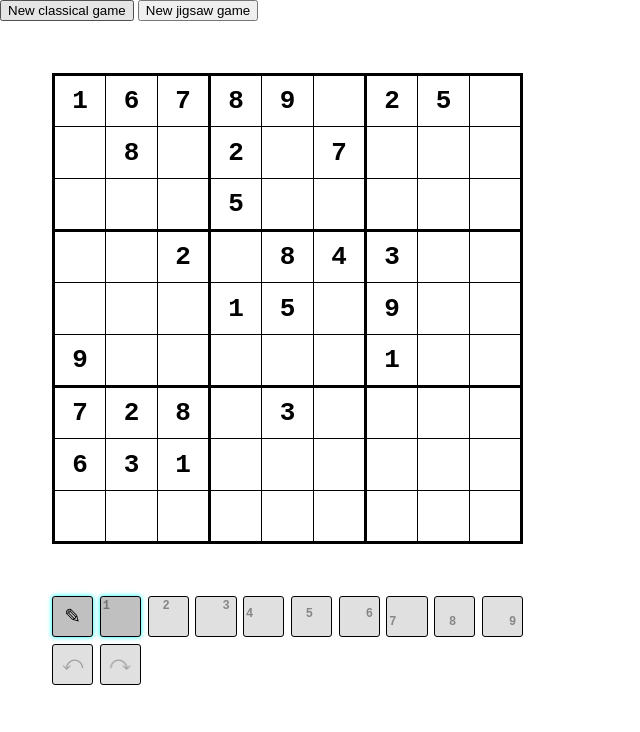
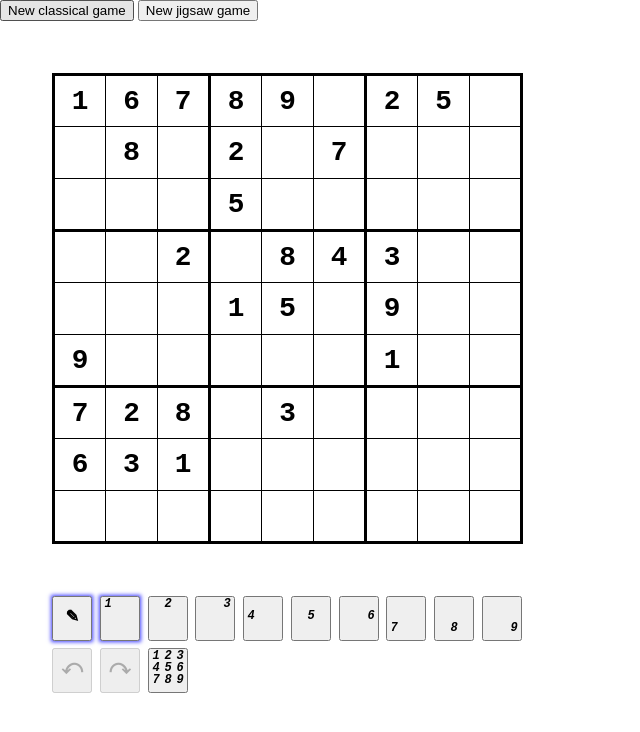
Before and after one commit to carlvincentld/sudoku, a website built with webpack: page index.html in a window 1280 px wide. Shown: the whole page, without its empty margins (0-640 px from the left). Built offline with nearby package versions, Linux system fonts and the light colour scheme.

Commit message:
Adding fill all markings + reworking how numbers are displayed

```diff
--- a/src/grid/grid.ts
+++ b/src/grid/grid.ts
@@ -105,4 +105,8 @@ export class Grid {
 		}
 		return result;
 	}
+
+	validValues(): number[] {
+		return range(1, this.MAX_VALUE + 1);
+	}
 }
--- /dev/null
+++ b/src/renderer/actions/do-nothing-action.ts
@@ -0,0 +1,8 @@
+import { Action } from "./action";
+
+export class DoNothingAction extends Action {
+    static Instance = new DoNothingAction();
+
+    do(): void { }
+    undo(): void { }
+}
--- a/src/renderer/rendered-cell.ts
+++ b/src/renderer/rendered-cell.ts
@@ -1,11 +1,14 @@
 import { Cell } from "../grid/cell";
 import { CellCollection } from "../grid/cell-collection";
 import { Grid } from "../grid/grid";
+import { Action } from "./actions/action";
 import { CompositeAction } from "./actions/composite-action";
+import { DoNothingAction } from "./actions/do-nothing-action";
 import { MarkingAddAction, RemoveMarkingAction as MarkingRemoveAction } from "./actions/markings-action";
 import { PenEraseAction, PenWriteAction } from "./actions/pen-action";
 import { Operations } from "./operations";
 import { RenderedControls } from "./rendered-controls";
+import { SVGGenerator } from "./svg-generator";
 
 export class RenderedCell {
 	readonly el: HTMLTableCellElement;
@@ -15,12 +18,16 @@ export class RenderedCell {
 	readonly section: CellCollection;
 
 	value: number | null;
-	private _markings: Map<number, HTMLElement>;
+
+	private _isConstant: boolean;
+	private _markings: Map<number, SVGTextElement>;
 	private _onValueChanged: Array<(cell: RenderedCell) => void>;
+	private _svgGenerator = new SVGGenerator();
+	private _svg: SVGElement;
 
 	constructor(
 		cell: Cell,
-		grid: Grid,
+		private _grid: Grid,
 		private _operations: Operations,
 		private _control: RenderedControls
 	) {
@@ -29,28 +36,31 @@ export class RenderedCell {
 		this.section = cell.section;
 
 		this.value = cell.value;
-		this._markings = new Map<number, HTMLElement>();
+		this._markings = new Map<number, SVGTextElement>();
 		this._onValueChanged = [];
 
 		this.el = document.createElement('td');
+		this._svg = this._svgGenerator.createSVG();
+		this.el.appendChild(this._svg);
 
 		this.el.setAttribute('section', `${cell.section.ord}`);
-		if (grid.cellsByPosition.get(cell.position(+1, 0))?.section !== cell.section) {
+		if (_grid.cellsByPosition.get(cell.position(+1, 0))?.section !== cell.section) {
 			this.el.classList.add('section-edge-top');
 		}
-		if (grid.cellsByPosition.get(cell.position(-1, 0))?.section !== cell.section) {
+		if (_grid.cellsByPosition.get(cell.position(-1, 0))?.section !== cell.section) {
 			this.el.classList.add('section-edge-bottom');
 		}
-		if (grid.cellsByPosition.get(cell.position(0, +1))?.section !== cell.section) {
+		if (_grid.cellsByPosition.get(cell.position(0, +1))?.section !== cell.section) {
 			this.el.classList.add('section-edge-left');
 		}
-		if (grid.cellsByPosition.get(cell.position(0, -1))?.section !== cell.section) {
+		if (_grid.cellsByPosition.get(cell.position(0, -1))?.section !== cell.section) {
 			this.el.classList.add('section-edge-right');
 		}
 
-		if (cell.value !== null) {
+		if (this._isConstant = cell.value !== null) {
 			this.el.classList.add('constant');
-			this.el.textContent = `${cell.value}`;
+			const marking = this._svgGenerator.createPenMarking(cell.value, true);
+			this._svg.appendChild(marking);
 			return;
 		}
 
@@ -67,7 +77,8 @@ export class RenderedCell {
 		}
 
 		const marking = this._markings.get(number)!;
-		this.el.removeChild(marking);
+
+		this._svg.removeChild(marking);
 		this._markings.delete(number);
 	}
 
@@ -76,23 +87,33 @@ export class RenderedCell {
 			return;
 		}
 
-		const marking = document.createElement('span');
-		marking.style.setProperty('--pos-x', `${(number - 1) % 3}`);
-		marking.style.setProperty('--pos-y', `${Math.floor((number - 1) / 3)}`);
+		const marking = this._svgGenerator.createPencilMarking(number, 3, 3);
 
-		marking.textContent = `${number}`;
-		this.el.appendChild(marking);
-
+		this._svg.appendChild(marking);
 		this._markings.set(number, marking);
 	}
 
 	writeValue(number: number | null): void {
 		this.value = number;
-		this.el.innerHTML = this.value === null
-			? ''
-			: `${number}`;
+
+		if (number === null) {
+			this._svg.childNodes.forEach(x => this._svg.removeChild(x));
+		} else {
+			this._svg.appendChild(this._svgGenerator.createPenMarking(number));
+		}
 
 		this.onValueChanged();
+	}
+
+	fillMarkingsAction(): Action {
+		if (this._isConstant) {
+			return DoNothingAction.Instance;
+		}
+
+		return new MarkingAddAction(
+			this,
+			this._grid.validValues().filter(x => !this._markings.has(x))
+		);
 	}
 
 	private onValueChanged(): void {
--- a/src/renderer/rendered-controls.ts
+++ b/src/renderer/rendered-controls.ts
@@ -1,5 +1,6 @@
 import { Grid } from "../grid/grid";
 import { Operations } from "./operations";
+import { SVGGenerator } from "./svg-generator";
 
 export class RenderedControls {
     readonly el: HTMLElement;
@@ -9,29 +10,23 @@ export class RenderedControls {
     }
 
     set selectedNumber(value: number) {
-        this._numbers[value - 1]!.checked = true;
+        this._numbers[this._selectedNumber - 1]!.classList.remove('active');
         this._selectedNumber = value;
+        this._numbers[this._selectedNumber - 1]!.classList.add('active');
     }
 
     private _selectedNumber = 1;
     private _isPencilMarking = true;
 
-    private _numbers = new Array<HTMLInputElement>();
+    private _numbers = new Array<HTMLButtonElement>();
+    private _svgGenerator = new SVGGenerator();
 
-    constructor(grid: Grid, operations: Operations) {
+    constructor(grid: Grid, operations: Operations, onFillMarkings: () => void) {
         const controls = document.createElement('div');
         controls.classList.add('controls');
-        controls.classList.add('pencil-marking');
+        controls.classList.add('pencil-mode');
 
-        const pencil = document.createElement('button');
-        pencil.classList.add('pencil');
-        pencil.title = "Toggle between pen and pencil (shortcut: space)"
-        pencil.addEventListener(
-            'click',
-            () => {
-                this.togglePencilMarking();
-            }
-        );
+        const pencil = this.createPencil();
 
         controls.appendChild(pencil);
 
@@ -42,24 +37,8 @@ export class RenderedControls {
             controls.appendChild(number);
         }
 
-        const undo = document.createElement('button');
-        undo.title = `Undoes the previous action (shortcut: CTRL+Z)`;
-        undo.classList.add('undo');
-        undo.disabled = true;
-        undo.addEventListener(
-            'click',
-            () => { operations.undo(); }
-        );
-
-        const redo = document.createElement('button');
-        undo.title = `Redoes the previous undone action (shortcut: CTRL+Y)`;
-        redo.classList.add('redo');
-        redo.disabled = true;
-        redo.addEventListener(
-            'click',
-            () => { operations.redo(); }
-        );
-
+        const undo = this.createUndoButton(operations);
+        const redo = this.createRedoButton(operations);
         operations.registerOnActionCompleted(() => {
             undo.disabled = !operations.canUndo();
             redo.disabled = !operations.canRedo();
@@ -67,6 +46,10 @@ export class RenderedControls {
 
         controls.appendChild(undo);
         controls.appendChild(redo);
+
+        const fillMarkings = this.createFillMarkings();
+        fillMarkings.addEventListener('click', onFillMarkings);
+        controls.append(fillMarkings);
 
         this.el = controls;
     }
@@ -77,25 +60,105 @@ export class RenderedControls {
 
     togglePencilMarking() {
         this._isPencilMarking = !this._isPencilMarking;
-        this.el.classList.toggle('pencil-marking', this._isPencilMarking);
+        this.el.classList.toggle('pencil-mode', this._isPencilMarking);
+        this.el.classList.toggle('pen-mode', !this._isPencilMarking);
     }
 
-    private createNumber(value: number): HTMLInputElement {
-        const number = document.createElement('input');
-        number.type = 'radio';
-        number.name = 'value';
-        number.value = `${value}`;
-        number.checked = value === 1;
-        number.style.setProperty('--pos-x', `${(value - 1) % 3}`);
-        number.style.setProperty('--pos-y', `${Math.floor((value - 1) / 3)}`);
+    private createNumber(value: number): HTMLButtonElement {
+        const button = document.createElement('button');
+        // TODO: Support letters for numbers greater than 9
+        button.title = `Select ${value} (shortcut: ${value})`;
+        button.classList.add('pencil-dependent');
 
-        number.addEventListener(
-            'change',
+        if (value === this._selectedNumber) {
+            button.classList.add('active');
+        }
+
+        const svg = this._svgGenerator.createSVG();
+        svg.appendChild(this._svgGenerator.createPenMarking(value));
+        svg.appendChild(this._svgGenerator.createPencilMarking(value, 3, 3));
+
+        button.appendChild(svg);
+        button.addEventListener(
+            'click',
             () => {
-                this._selectedNumber = value;
+                this.selectedNumber = value;
+            });
+
+        return button;
+    }
+
+    private createPencil() {
+        const pencil = document.createElement('button');
+        pencil.classList.add('pencil');
+        pencil.title = "Toggle between pen and pencil (shortcut: space)";
+
+        pencil.addEventListener(
+            'click',
+            () => {
+                this.togglePencilMarking();
             }
         );
 
-        return number;
+        const svg = this._svgGenerator.createSVG();
+        svg.appendChild(this._svgGenerator.createCustomText('&#x270E'));
+        pencil.appendChild(svg);
+
+        return pencil;
+    }
+
+    private createUndoButton(operations: Operations) {
+        const undo = document.createElement('button');
+        undo.title = `Undo (shortcut: CTRL+Z)`;
+        undo.classList.add('undo');
+
+        undo.disabled = true;
+        undo.addEventListener(
+            'click',
+            () => { operations.undo(); }
+        );
+
+        const svg = this._svgGenerator.createSVG();
+        svg.appendChild(this._svgGenerator.createCustomText('&#x293A'));
+        undo.appendChild(svg);
+
+        return undo;
+    }
+
+    private createRedoButton(operations: Operations) {
+        const redo = document.createElement('button');
+        redo.title = `Redo (shortcut: CTRL+Y)`;
+        redo.classList.add('redo');
+
+        redo.disabled = true;
+        redo.addEventListener(
+            'click',
+            () => { operations.redo(); }
+        );
+
+        const svg = this._svgGenerator.createSVG();
+        const text = this._svgGenerator.createCustomText('&#x293A');
+        text.setAttribute('transform-origin', 'center');
+        text.setAttribute('transform', 'scale(-1, 1)');
+        svg.appendChild(text);
+        redo.appendChild(svg);
+
+        return redo;
+    }
+
+
+    private createFillMarkings(): HTMLButtonElement {
+        const button = document.createElement('button');
+        button.title = `Fill all markings`;
+        button.classList.add('pencil-independent');
+
+        const svg = this._svgGenerator.createSVG();
+        for (let i = 0; i < 9; i++) {
+            svg.appendChild(this._svgGenerator.createPencilMarking(i + 1, 3, 3));
+        }
+
+        button.appendChild(svg);
+
+        return button;
     }
 }
--- a/src/renderer/rendered-sudoku-grid.ts
+++ b/src/renderer/rendered-sudoku-grid.ts
@@ -1,6 +1,7 @@
 import { CellCollection } from "../grid/cell-collection";
 import { Grid } from "../grid/grid";
 import { groupBy } from "../helpers/array.helper";
+import { CompositeAction } from "./actions/composite-action";
 import { Operations } from "./operations";
 import { RenderedCell } from "./rendered-cell";
 import { RenderedControls } from "./rendered-controls";
@@ -19,7 +20,13 @@ export class RenderedSudokuGrid {
 		this._operations = new Operations();
 		this._renderedCells = new Array<RenderedCell>();
 
-		const controls = new RenderedControls(grid, this._operations);
+		const controls = new RenderedControls(grid, this._operations, () => {
+			this._operations.do(
+				new CompositeAction(
+					...this._renderedCells.map(x => x.fillMarkingsAction())
+				)
+			);
+		});
 		const table = this.createTable(grid, controls);
 
 		this._cellsByColumn = groupBy(this._renderedCells, (x) => x.column);
--- /dev/null
+++ b/src/renderer/svg-generator.ts
@@ -0,0 +1,66 @@
+const SVG_NS = 'http://www.w3.org/2000/svg';
+
+const VIEWPORT_WIDTH = 9;
+const VIEWPORT_HEIGHT = 9;
+
+export class SVGGenerator {
+    createSVG(): SVGSVGElement {
+        const svg = document.createElementNS(SVG_NS, 'svg');
+        svg.setAttribute('viewBox', `0 0 ${VIEWPORT_WIDTH} ${VIEWPORT_WIDTH}`);
+        svg.setAttribute('width', '100%');
+        svg.setAttribute('height', '100%');
+
+        return svg;
+    }
+
+    createPencilMarking(value: number, maxX: number, maxY: number): SVGTextElement {
+        const x = (value - 1) % maxX;
+        const y = Math.floor((value - 1) / maxX);
+
+        const offsetX = VIEWPORT_WIDTH / maxX * (x + 0.5);
+        const offsetY = VIEWPORT_WIDTH / maxY * (y + 0.5);
+
+        const text = document.createElementNS(SVG_NS, 'text');
+        text.classList.add('pencil-marking');
+        text.setAttribute('font-size', '3');
+        text.setAttribute('font-family', 'monospace');
+        text.setAttribute('font-style', 'italic');
+        text.setAttribute('font-weight', 'bold');
+        text.setAttribute('fill', 'currentColor');
+        text.setAttribute('text-anchor', 'middle');
+        text.setAttribute('dominant-baseline', 'central');
+        text.setAttribute('x', `${offsetX}`);
+        text.setAttribute('y', `${offsetY}`);
+        text.textContent = `${value}`;
+
+        return text;
+    }
+
+    createPenMarking(value: number, immutable: boolean = false): SVGTextElement {
+        const text = this.createCustomText(`${value}`);
+        text.classList.add('pen-marking');
+        if (immutable) {
+            text.setAttribute('font-weight', 'bold');
+        } else {
+            text.setAttribute('font-style', 'italic');
+            text.setAttribute('font-weight', 'normal');
+        }
+
+        return text;
+    }
+
+    createCustomText(value: string): SVGTextElement {
+        const text = document.createElementNS(SVG_NS, 'text');
+        text.setAttribute('font-size', '5');
+        text.setAttribute('font-family', 'monospace');
+        text.setAttribute('font-weight', 'bold');
+        text.setAttribute('fill', 'currentColor');
+        text.setAttribute('text-anchor', 'middle');
+        text.setAttribute('dominant-baseline', 'central');
+        text.setAttribute('x', `${VIEWPORT_WIDTH / 2}`);
+        text.setAttribute('y', `${VIEWPORT_HEIGHT / 2}`);
+        text.innerHTML = value;
+
+        return text;
+    }
+}
--- a/style.css
+++ b/style.css
@@ -5,6 +5,7 @@
 	font-family: monospace;
 }
 
+/* Grid */
 table, .controls {
 	margin: 2em;
 }
@@ -14,7 +15,6 @@ td {
 	height: 2em;
 
 	box-sizing: border-box;
-	opacity: 0.5;
 
 	text-align: center;
 	vertical-align: middle;
@@ -27,24 +27,16 @@ td.section-edge-bottom { border-bottom-width: 3px; }
 td.section-edge-left { border-left-width: 3px; }
 td.section-edge-right { border-right-width: 3px; }
 
-td.constant {
-	opacity: unset;
+td {
+	color: rgba(0, 0, 255, 0.75);
 }
 
-td > * {
-	display: inline-block;
-	box-sizing: border-box;
+td.constant {
+	color: rgba(0, 0, 0, 1);
 }
 
-td > input {
-	width: 100%;
-	height: 100%;
-
-	text-align: center;
-}
-
-.constant {
-	font-weight: bold;
+td>* {
+	vertical-align: middle;
 }
 
 /* Controls */
@@ -54,37 +46,15 @@ td > input {
 	gap: 0.25em;
 }
 
-.controls input[type="radio"],
 .controls button {
-	position: relative;
-
-	display: inline-flex;
-	align-items: center;
-	justify-content: center;
-
-	appearance: none;
-
-	border: 1px solid black;
-	border-radius: 3px;
-
-	--button-width: 2.5rem;
+	max-width: 2em;
 	font-size: 1.25rem;
-
-	flex: 1 1 10%;
-	aspect-ratio: 1 / 1;
 
 	margin: 0;
 	padding: 0;
 
+	aspect-ratio: 1 / 1;
 	box-sizing: border-box;
-
-	background-color: #e0e0e0;
-}
-
-.controls.pencil-marking .pencil,
-.controls input[type="radio"]:checked {
-	background-color: #c0c0c0;
-	box-shadow: rgba(0, 255, 255, 1) 0 0 5px;
 }
 
 .controls button::after,
@@ -93,54 +63,22 @@ td > input {
 	position: absolute;
 }
 
-.controls .pencil::after {
-	content: "\270E";
+.controls.pen-mode .pencil-dependent .pencil-marking {
+	display: none;
 }
 
-.controls .undo::after {
-	content: "\293A";
+.controls.pencil-mode .pencil-dependent .pen-marking {
+	display: none;
 }
 
-.controls .redo::after {
-	content: "\293A";
-	transform: rotateY(180deg);
-}
-
-.controls input[type="radio"]::after {
-	content: attr(value);
+.controls .active,
+.controls.pencil-mode .pencil {
+	box-shadow: 0 0 4px 1px rgba(0, 0, 255, 0.75);
 }
 
 /* Markings */
-.controls.pencil-marking input[type="radio"]::after,
-td span {
-	position: absolute;
-
-	--font-size: calc((var(--button-width) - 4px) / var(--max-y));
-	/* 2px when at left 0px when at right */
-	--padding-left: calc((var(--max-x) - 1 - var(--pos-x)) / (var(--max-x) - 1) * 2px);
-	--padding-top: calc((var(--max-y) - 1 - var(--pos-y)) / (var(--max-y) - 1) * 2px);
-
-
-	top: calc(
-		var(--pos-y) / var(--max-y) * 100%
-		+ var(--padding-top)
-		- var(--font-size) * var(--pos-y) / var(--max-y));
-	left: calc(
-		var(--pos-x) / var(--max-x) * 100%
-		+ var(--padding-left));
-	font-size: var(--font-size);
-	font-weight: bold;
-	color: rgba(0,0,0,0.4);
-}
-
 .invalid-row,
 .invalid-column,
 .invalid-section {
-	box-shadow:
-		0 0 0.25em red inset;
+	box-shadow: 0 0 4px 1px red inset;
 }
-
-td {
-	position: relative;
-	--button-width: 2em;
-}
```
Also changed, not shown: README.md.
